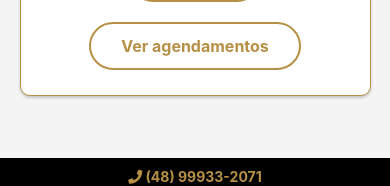
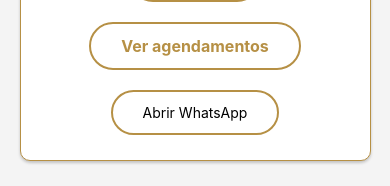
Before and after one commit to GabrielNunesVonsnievski-py/Projeto-barbearia-master, a React Native app: screen /Home in a window 390 px wide. Shown: the part 622-808 px from the top of the page. Built offline with nearby package versions, Linux system fonts and the light colour scheme.

Commit message:
Correcao-bug-horario(04/09)

```diff
--- a/src/Pages/Agendamento.js
+++ b/src/Pages/Agendamento.js
@@ -3,7 +3,7 @@
 import { Picker } from '@react-native-picker/picker';
 import DateTimePicker from '@react-native-community/datetimepicker';
 import dayjs from 'dayjs';
-import { database, auth, collection, addDoc, query, where, getDocs } from "../Config/firebaseconfig";
+import { database, auth, collection, addDoc, query, where, getDocs, updateDoc } from "../Config/firebaseconfig";
 import Loading from './Loading';
 
 export default function Agendamento({ navigation }) {
@@ -26,6 +26,8 @@
       setDate(currentDate);
       setShowDate(Platform.OS === 'ios'); // Para iOS, mantém o picker aberto
       setData(dayjs(currentDate).format('YYYY-MM-DD')); // Armazenando a data formatada no estado
+
+      setTime(new Date(currentDate)); //Se n tiver isso, dps de voce escolher o dia n é mais possivel alterar a hora. Como? n sei
     } else if (showTime) {
       setTime(currentDate);
       setShowTime(Platform.OS === 'ios'); // Para iOS, mantém o picker aberto
@@ -122,8 +124,7 @@
         data: data,
         horario: hora,
         idUser: user.uid,
-      });
-
+      })
 
       Alert.alert(
         'Agendamento Confirmado!',
--- a/src/Pages/BarbeiroHome.js
+++ b/src/Pages/BarbeiroHome.js
@@ -94,6 +94,7 @@
                 <Text style={styles.agendamentoText}>Data: {agendamento.data}</Text>
                 <Text style={styles.agendamentoText}>Horário: {agendamento.horario}</Text>
                 <Text style={styles.agendamentoText}>Serviço: {agendamento.servico}</Text>
+                <Text style={styles.agendamentoText}></Text>
               </View>
             ))
           ) : (
--- a/src/Pages/Home.js
+++ b/src/Pages/Home.js
@@ -46,6 +46,9 @@
           </TouchableOpacity>
           <TouchableOpacity style={styles.button} onPress={() => navigation.navigate('Horario')}>
             <Text style={styles.buttonText}>Ver agendamentos</Text>
+          </TouchableOpacity>
+          <TouchableOpacity onPress={() => navigation.navigate('WhatsApp')}>
+            <Text style={styles.button}>Abrir WhatsApp</Text>
           </TouchableOpacity>
         </View>
       </ScrollView>
```
